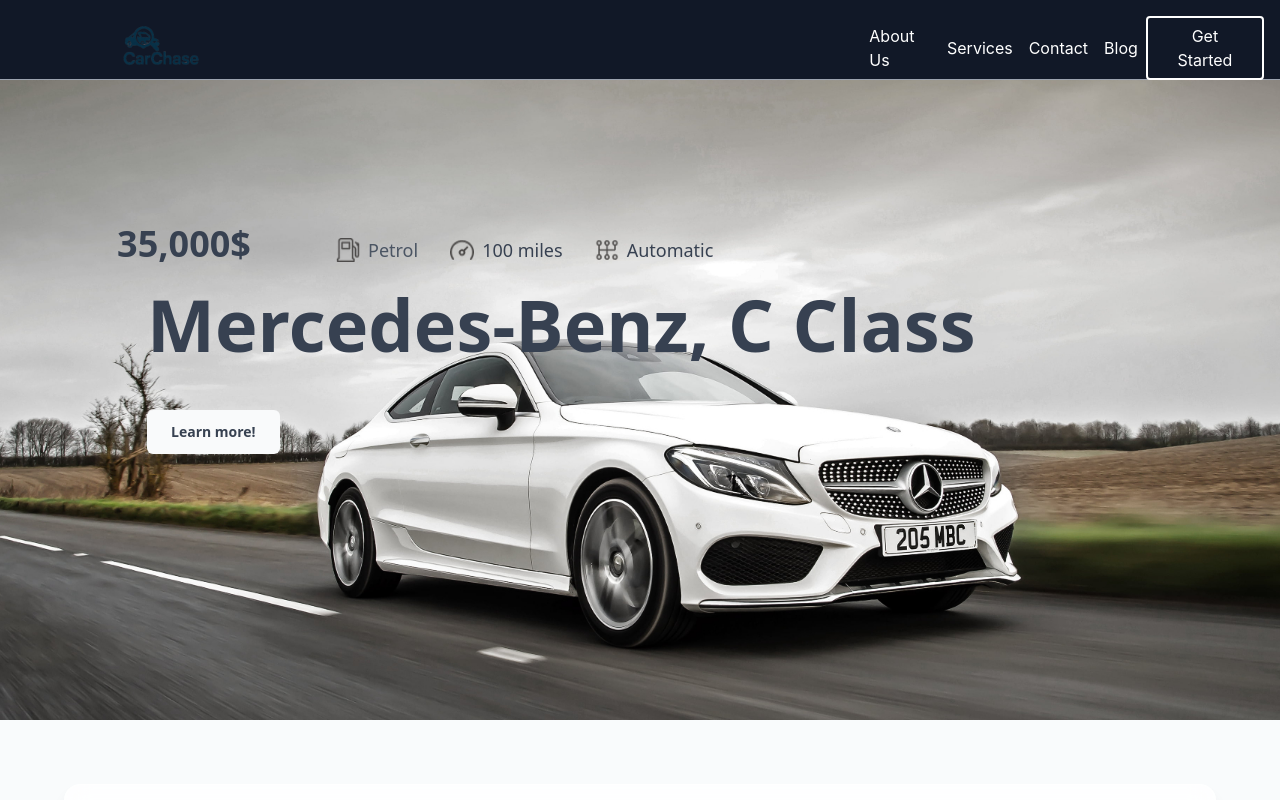
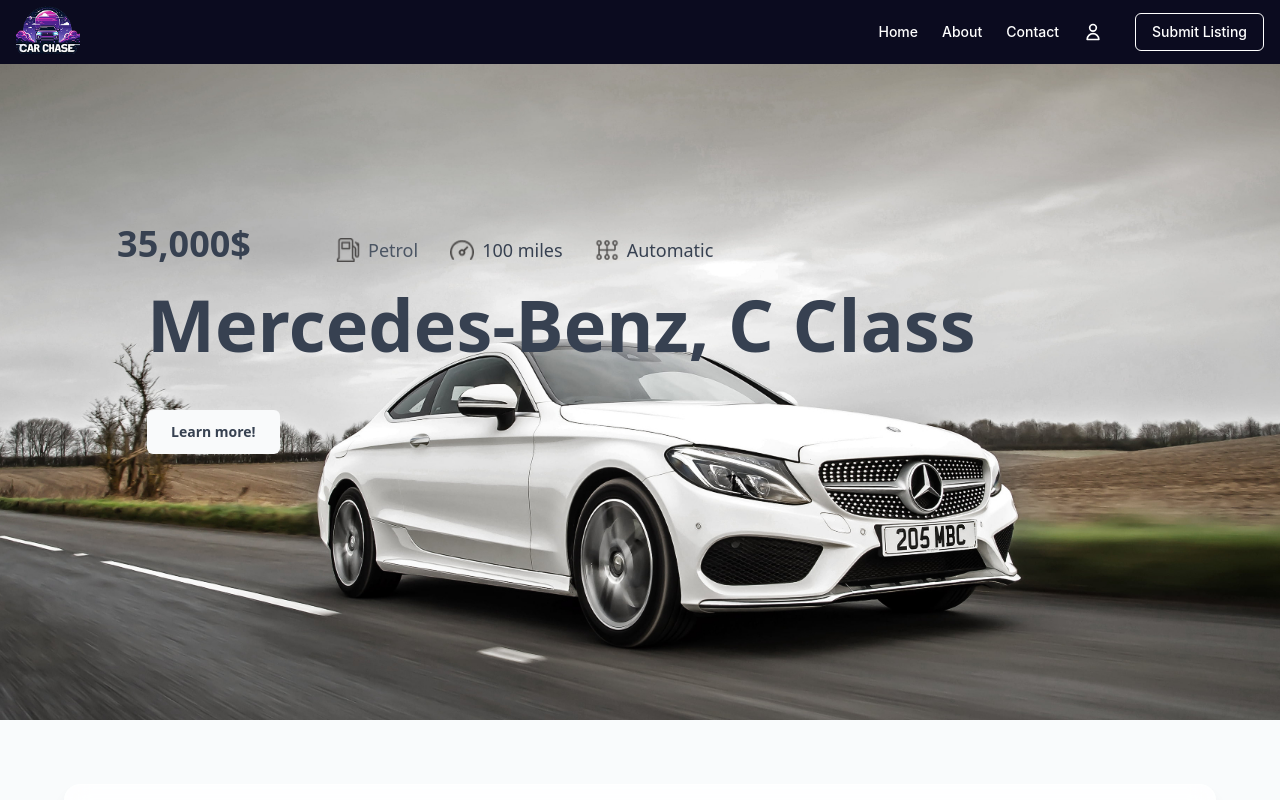
Before and after one commit to KaloyanAndreev-22621733/CarChase, a React (Create React App) app in the folder frontend/: page / in a window 1280 px wide. Shown: the top 800 px of the page. Built offline with nearby package versions, Linux system fonts and the light colour scheme.

Commit message:
many new things added

```diff
--- a/frontend/src/Header.tsx
+++ b/frontend/src/Header.tsx
@@ -1,26 +1,33 @@
 import React from 'react'
-import logo from "./images/logo.png"
+import logo from "./images/logo1.png"
 
 function Header() {
   return (
-    <header className="absolute top-0 left-0 w-full h-20 grid grid-cols-12 z-10 border-b border-gray-400 bg-gray-900 ">
-      <div className="col-span-3 flex items-center justify-center">
-        <img src={logo} alt="logo" className="w-24" />
-      </div>
+    <header className="fixed top-0 left-0 w-full bg-[#0B0B1F] z-50">
+      <div className="max-w-7xl mx-auto px-4 h-16 flex items-center justify-between">
+        {/* Logo */}
+        <div className="flex items-center">
+          <a href="/" className="flex items-center">
+            <img src={logo} alt="Car Chase" className="h-16" />
+          </a>
+        </div>
 
-      <div className="col-span-5 flex items-center justify-center"></div>
+        {/* Navigation */}
+        <div className="flex items-center space-x-8">
+          <nav className="flex items-center space-x-6">
+            <a href="/" className="text-white hover:text-gray-300 text-sm font-medium">Home</a>
+            <a href="/about-us" className="text-white hover:text-gray-300 text-sm font-medium">About</a>
+            <a href="/contact" className="text-white hover:text-gray-300 text-sm font-medium">Contact</a>
+            <a href="/profile" className="text-white hover:text-gray-300 text-sm font-medium">
+              <svg className="w-5 h-5" fill="none" stroke="currentColor" viewBox="0 0 24 24">
+                <path strokeLinecap="round" strokeLinejoin="round" strokeWidth="2" d="M16 7a4 4 0 11-8 0 4 4 0 018 0zM12 14a7 7 0 00-7 7h14a7 7 0 00-7-7z" />
+              </svg>
+            </a>
+          </nav>
 
-      <div className="col-span-4 flex items-center justify-between px-4">
-        <nav className="flex items-center space-x-4">
-          <a href="#about" className="text-white hover:text-gray-300">About Us</a>
-          <a href="#services" className="text-white hover:text-gray-300">Services</a>
-          <a href="#contact" className="text-white hover:text-gray-300">Contact</a>
-          <a href="#blog" className="text-white hover:text-gray-300">Blog</a>
-        </nav>
-        <div>
-        <button className="px-4 py-1.5 ml-2 border-2 border-white text-white rounded hover:bg-white hover:text-blue-800 transition">
-          Get Started
-        </button>
+          <button className="border border-white hover:bg-blue-700 text-white text-sm font-medium px-4 py-2 rounded-md transition-colors">
+            Submit Listing
+          </button>
         </div>
       </div>
     </header>
```
Also changed, not shown: frontend/src/images/logo1.png (added).
